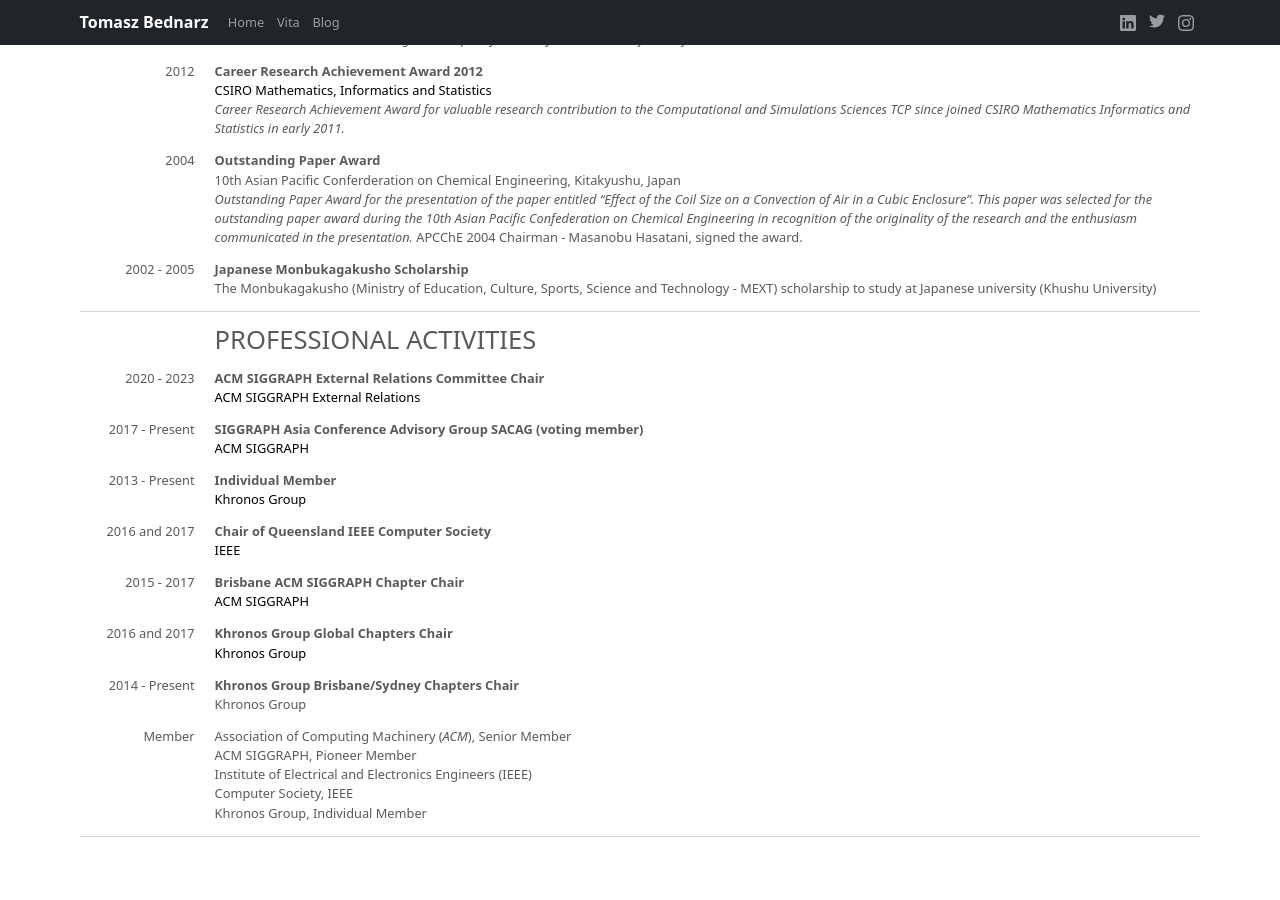
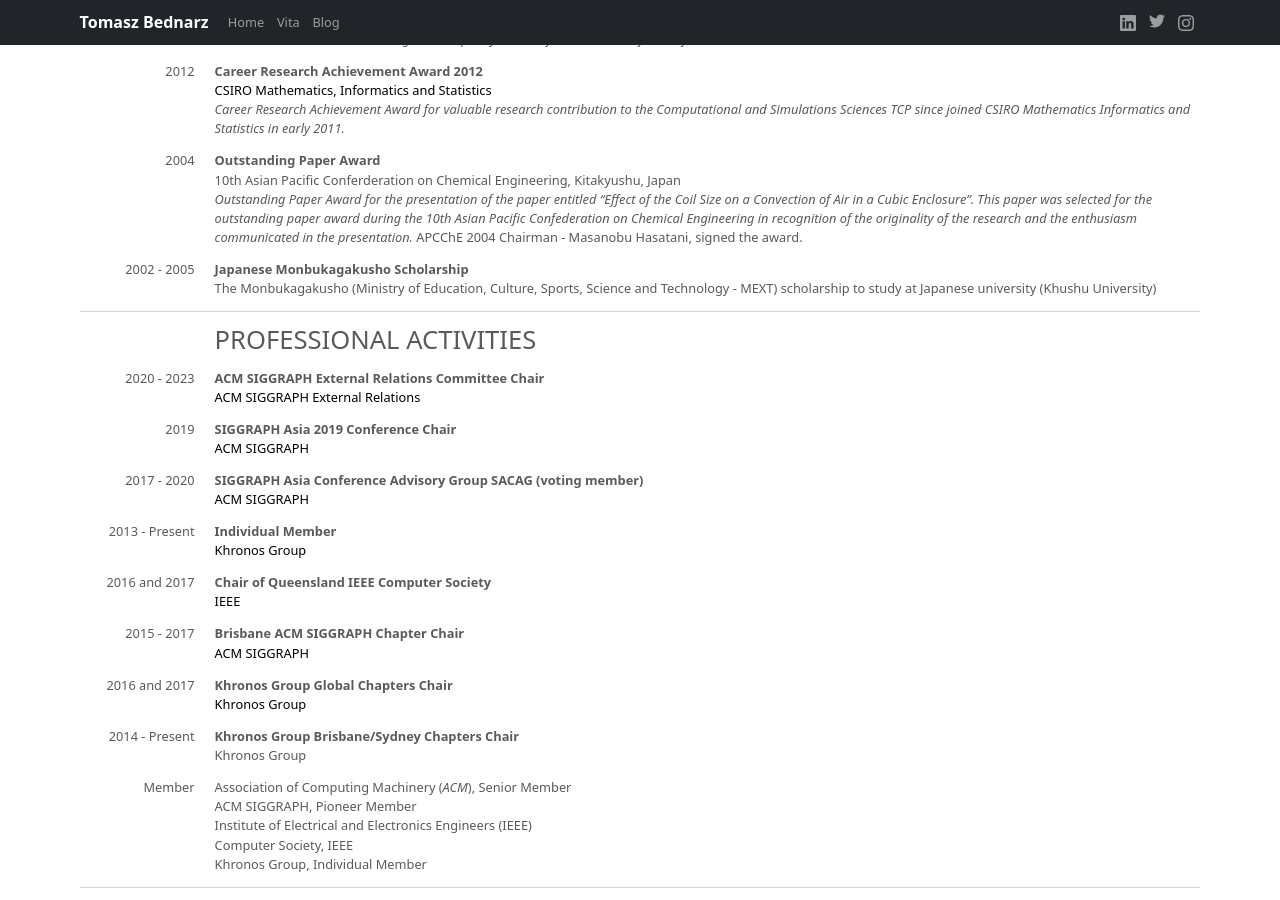
Before and after one commit to tomaszbednarz/tomaszbednarz.github.io, a Jekyll site: the page built from _pages/vita.md, in a window 1280 px wide and 900 px high, scrolled down 2405 px. Built offline with Jekyll 4.4.1, drawn with Linux system fonts in a browser that asks for light colours; before the commit the page ends 3254 px from its top, so only the background shows below that.

Commit message:
Update vita.yml

```diff
--- a/_data/vita.yml
+++ b/_data/vita.yml
@@ -244,9 +244,14 @@
     time: 2020 - 2023
     url: https://www.siggraph.org/external-relations-committee/
     description:
+  - name: SIGGRAPH Asia 2019 Conference Chair
+    body: ACM SIGGRAPH
+    time: 2019
+    url: http://sa19.siggraph.org
+    description:
   - name: SIGGRAPH Asia Conference Advisory Group SACAG (voting member)
     body: ACM SIGGRAPH
-    time: 2017 - Present
+    time: 2017 - 2020
     url: http://www.siggraph.org
     description:
   - name: Individual Member
```
